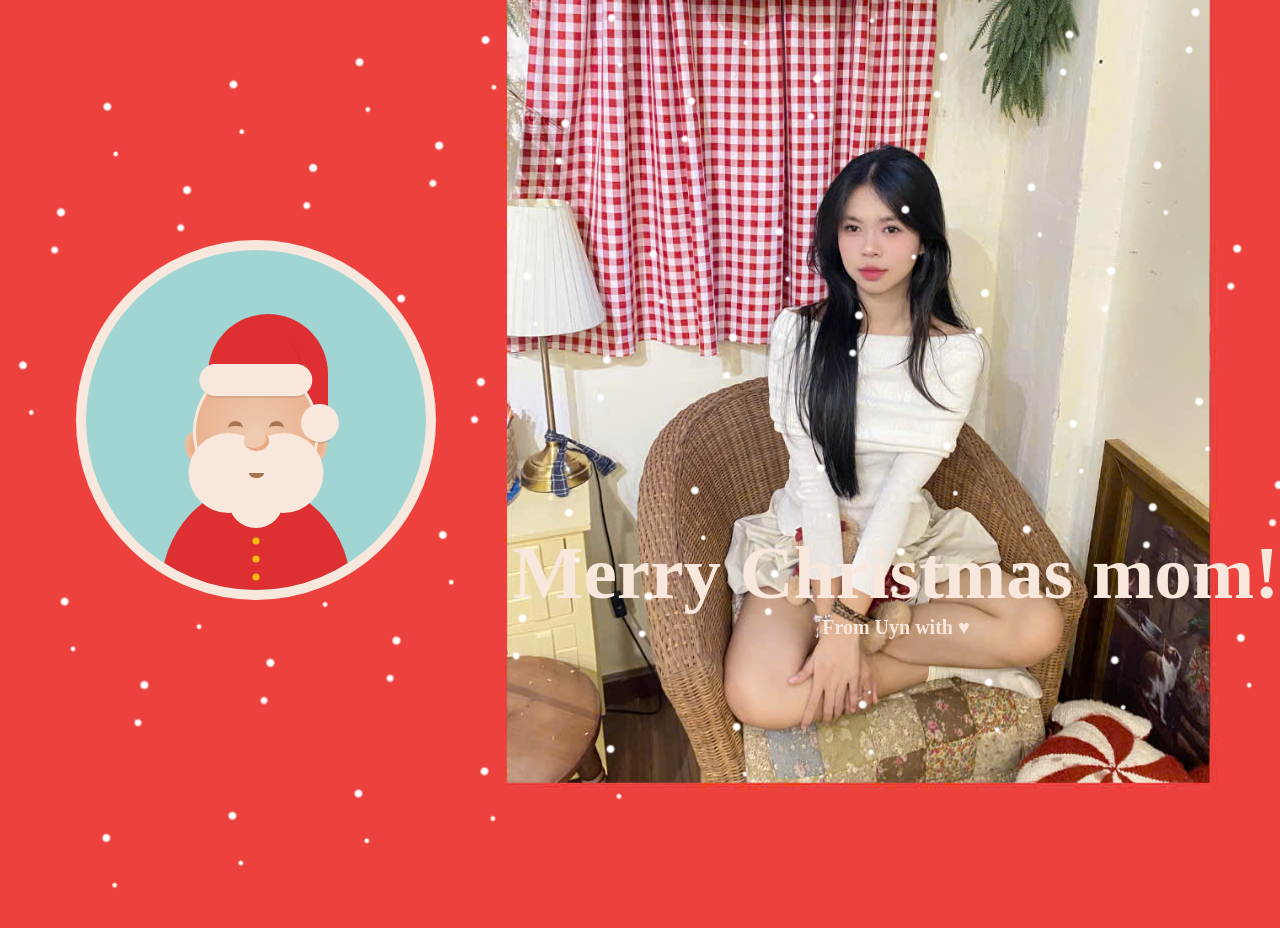
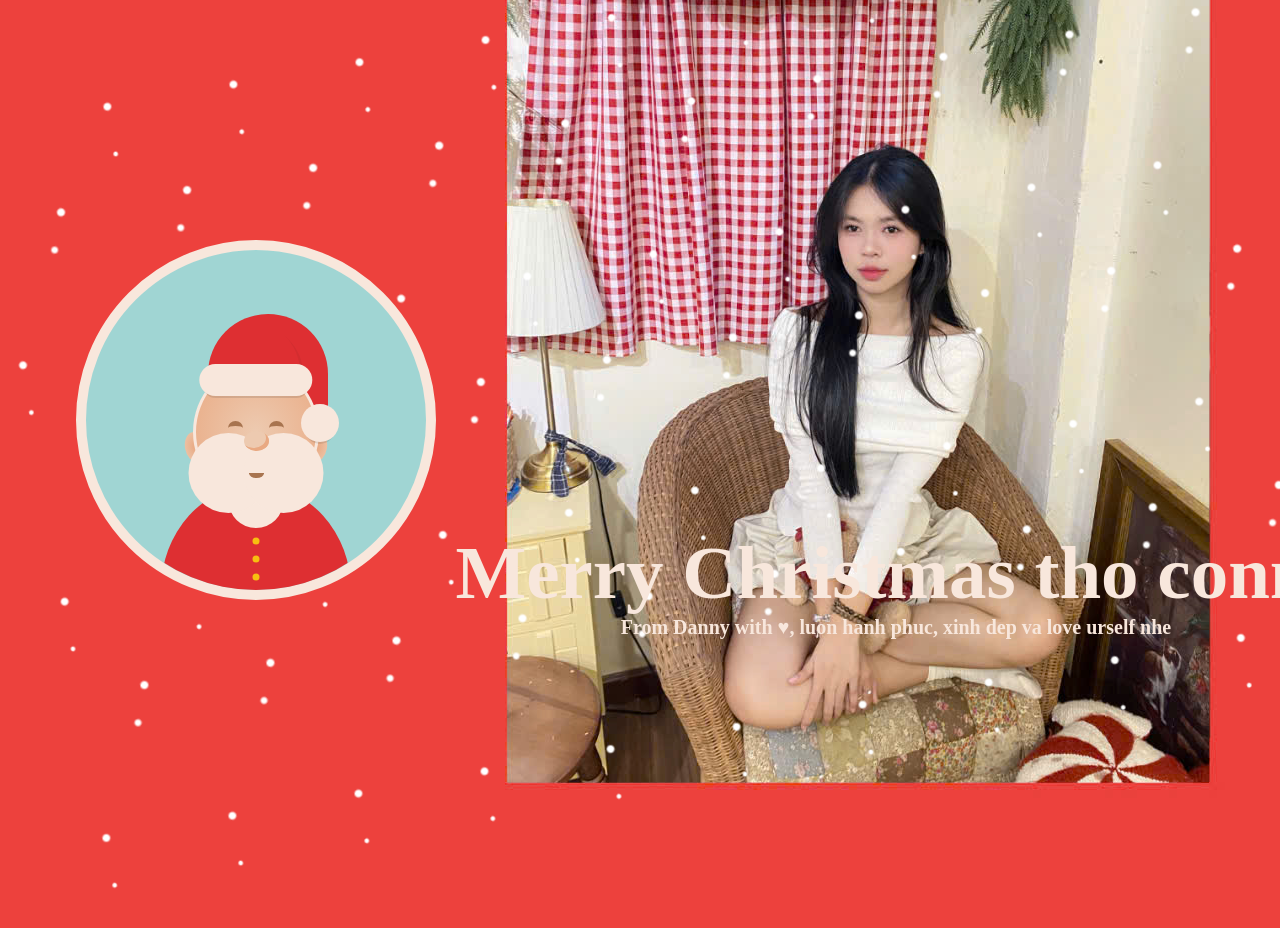
Before and after one commit to dannydagudboi/christmasforzanle, a plain HTML site: page index.html in a window 1280 px wide. Both pictures are taken after a click on the element "U got a message !!!". Shown: the top 928 px of the page. Drawn offline with Linux system fonts and the light colour scheme; a web font is replaced by a local one.

Commit message:
Update index.html

```diff
--- a/index.html
+++ b/index.html
@@ -1,7 +1,7 @@
 <!DOCTYPE html>
 <html lang="en">
     <audio controls autoplay>
-        <source src="song.mp3">
+        <source src="song1.mp3">
     </audio>
 <head>
     <meta charset="UTF-8">
@@ -1077,8 +1077,8 @@
         <img src="hinh1.jpg" alt="">
     </div>
     <div class="message">
-        <h1>Merry Christmas mom!</h1>
-        <h2>From Uyn with ♥</h2>
+        <h1>Merry Christmas tho conn!</h1>
+        <h2>From Danny with ♥, luon hanh phuc, xinh dep va love urself nhe</h2>
     </div>
     <div class="window ">
         <div class="santa">
```
